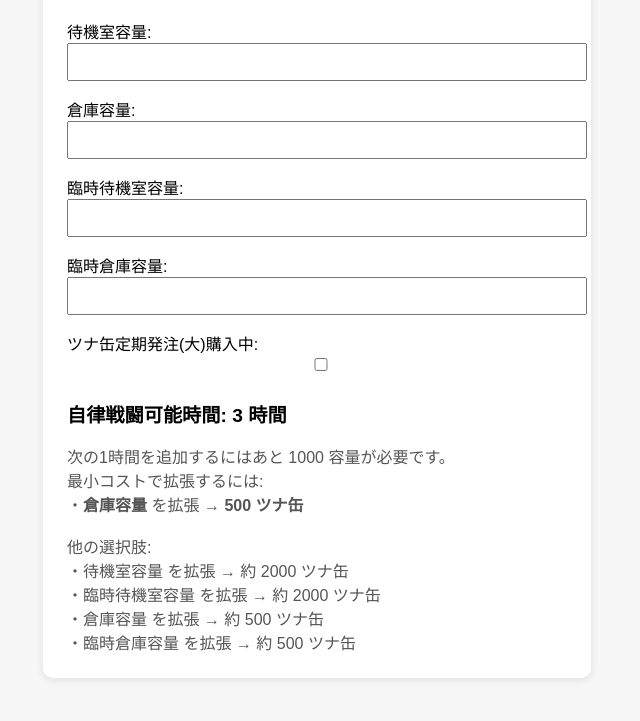
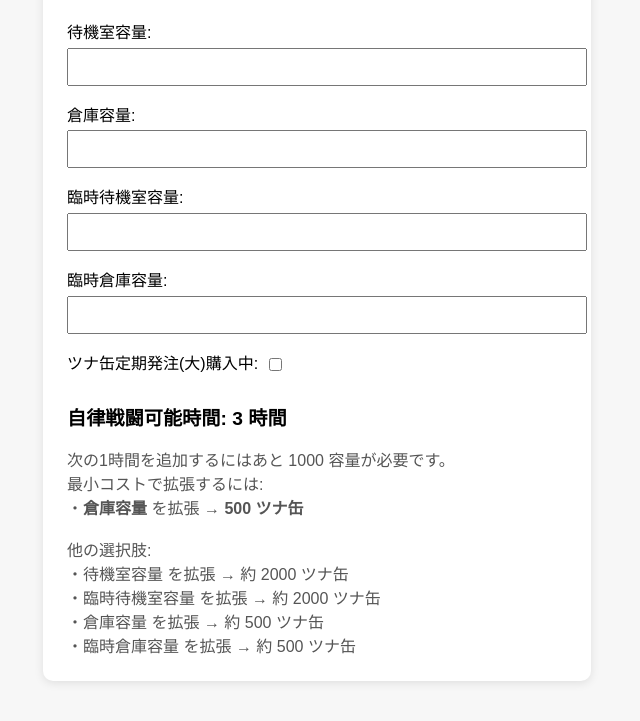
Before and after one commit to atoki0117/lastorigin-autobattle-calc, a plain HTML site: page index.html in a window 1280 px wide. Shown: the part 134-855 px from the top of the page, without its empty margins (323-963 px from the left). Drawn offline with Linux system fonts and the light colour scheme.

Commit message:
Update index.html

```diff
--- a/index.html
+++ b/index.html
@@ -18,14 +18,26 @@
       border-radius: 10px;
       box-shadow: 0 2px 10px rgba(0,0,0,0.1);
     }
-    label, input {
+    label {
       display: block;
       margin-bottom: 1em;
       width: 100%;
+      font-weight: normal;
+      cursor: pointer;
     }
     input[type="number"] {
+      display: block;
       padding: 0.5em;
       font-size: 1em;
+      width: 100%;
+      margin-top: 0.3em;
+    }
+    input[type="checkbox"] {
+      display: inline-block;
+      width: auto;
+      margin-left: 0.5em;
+      vertical-align: middle;
+      cursor: pointer;
     }
     #result {
       margin-top: 1.5em;
@@ -141,7 +153,7 @@
       if (total > maxHours) {
         const overHours = total - maxHours;
         total = maxHours;
-        warningDiv.textContent = `⚠ 自律戦闘時間は最大 ${maxHours} 時間です（${overHours} 時間分オーバーしています）。`;
+        warningDiv.textContent = `⚠ 自律戦闘時間は最大 ${maxHours} 時間です。（${overHours} 時間分オーバーしています）`;
       } else {
         warningDiv.textContent = "";
       }
```
